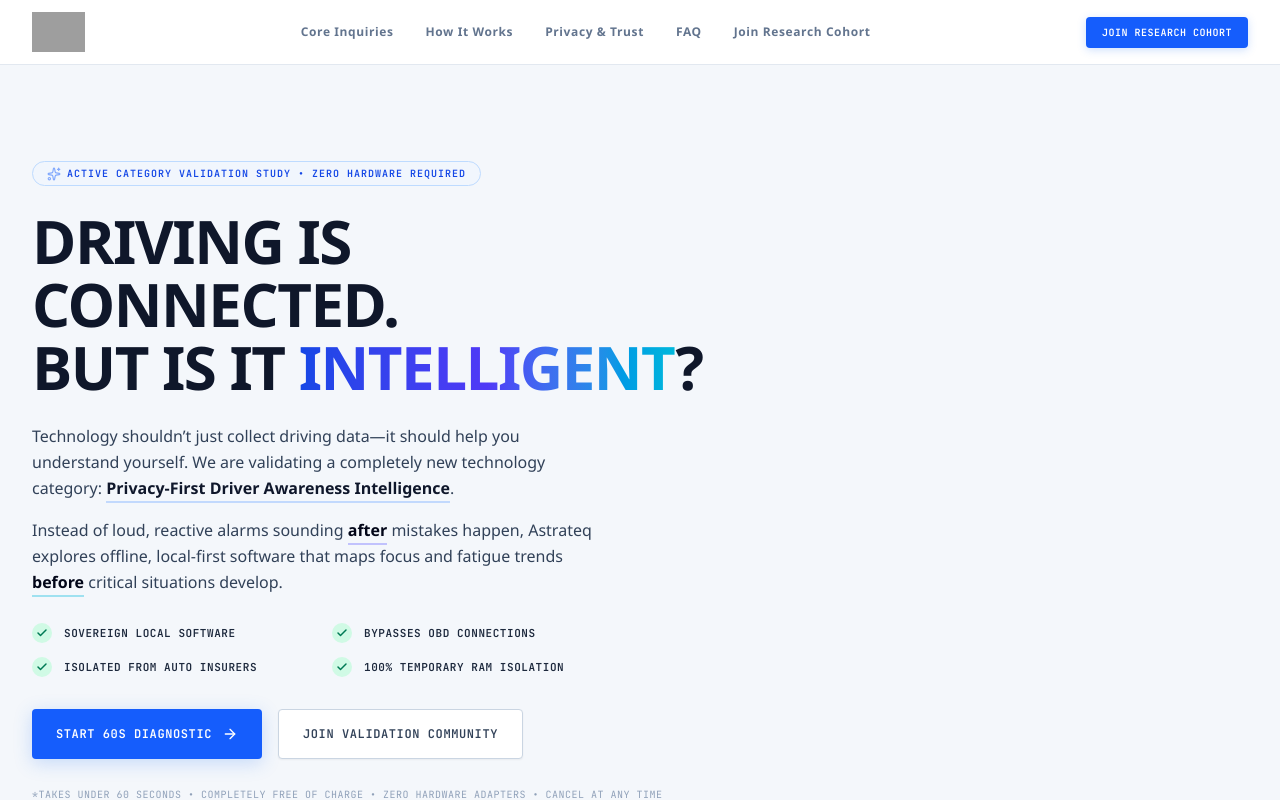
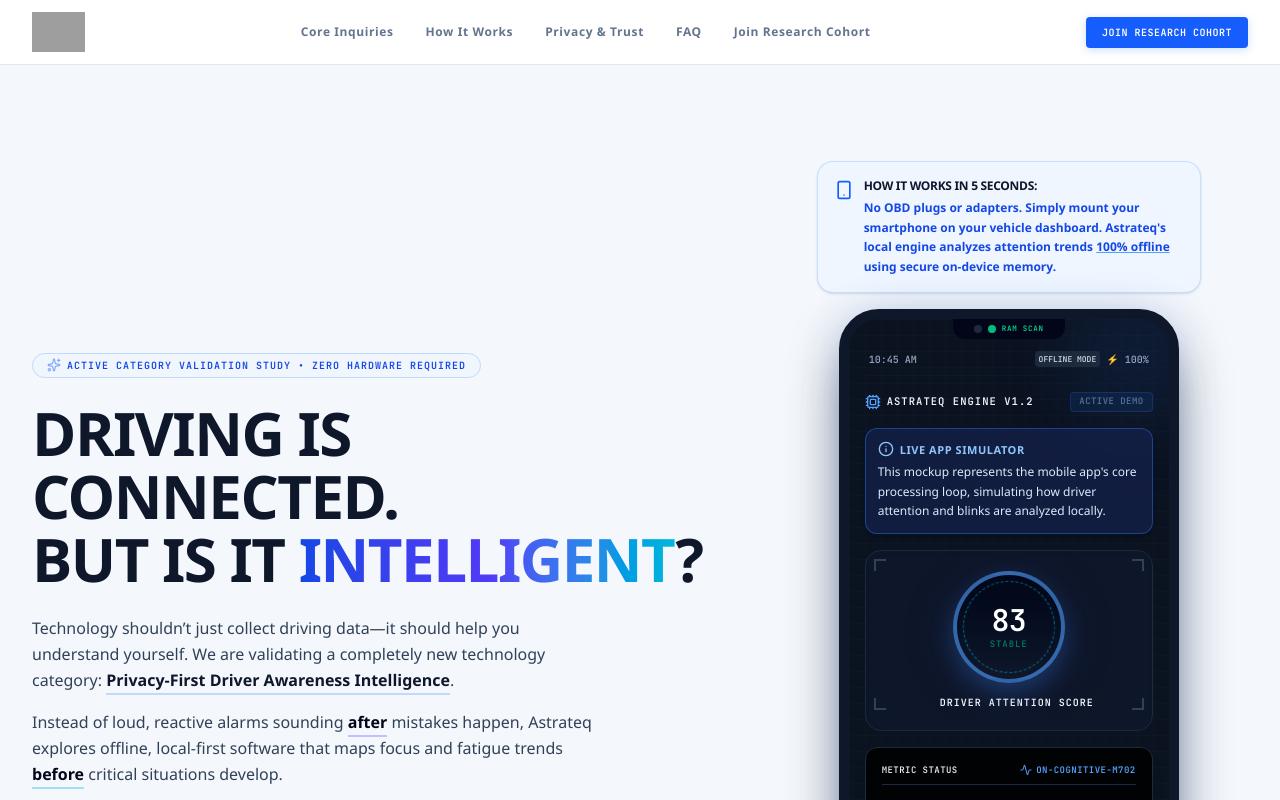
Before and after one commit to MaverickKing17/astrateq-awareness-lab, a React (Vite) app: page / in a window 1280 px wide. Shown: the top 800 px of the page. Built offline with nearby package versions, Linux system fonts and the light colour scheme; grey boxes are pictures that could not be loaded.

Commit message:
refactor(ui): fix layout indentation in App.tsx
Correct markup structure and alignment for the dashboard simulator section to ensure consistent grid formatting.

```diff
--- a/src/App.tsx
+++ b/src/App.tsx
@@ -301,7 +301,9 @@
                     <p className="text-[10px] text-slate-400 font-mono uppercase tracking-wider leading-relaxed pt-1">
                       *Takes under 60 seconds • Completely free of charge • Zero hardware adapters • Cancel at any time
                     </p>
-                              {/* Right Column: High-Fidelity Smartphone Dashboard Simulator (Improvement 2, 8, 9, 13) */}
+                  </div>
+
+                  {/* Right Column: High-Fidelity Smartphone Dashboard Simulator (Improvement 2, 8, 9, 13) */}
                   <div className="lg:col-span-5 flex flex-col items-center">
 
                     {/* 5-SECOND EXPLANATION POPULAR CALLOUT */}
@@ -463,7 +465,7 @@
                     <p className="text-[10px] font-mono text-slate-500 text-center uppercase tracking-widest leading-relaxed mt-2.5 font-bold bg-slate-100 border border-slate-200 px-3 py-1 rounded-full">
                       📱 Interactive Smartphone Screen Mockup
                     </p>
-                  </div>             </div>
+                  </div>
 
                 </div>
               </div>
```
